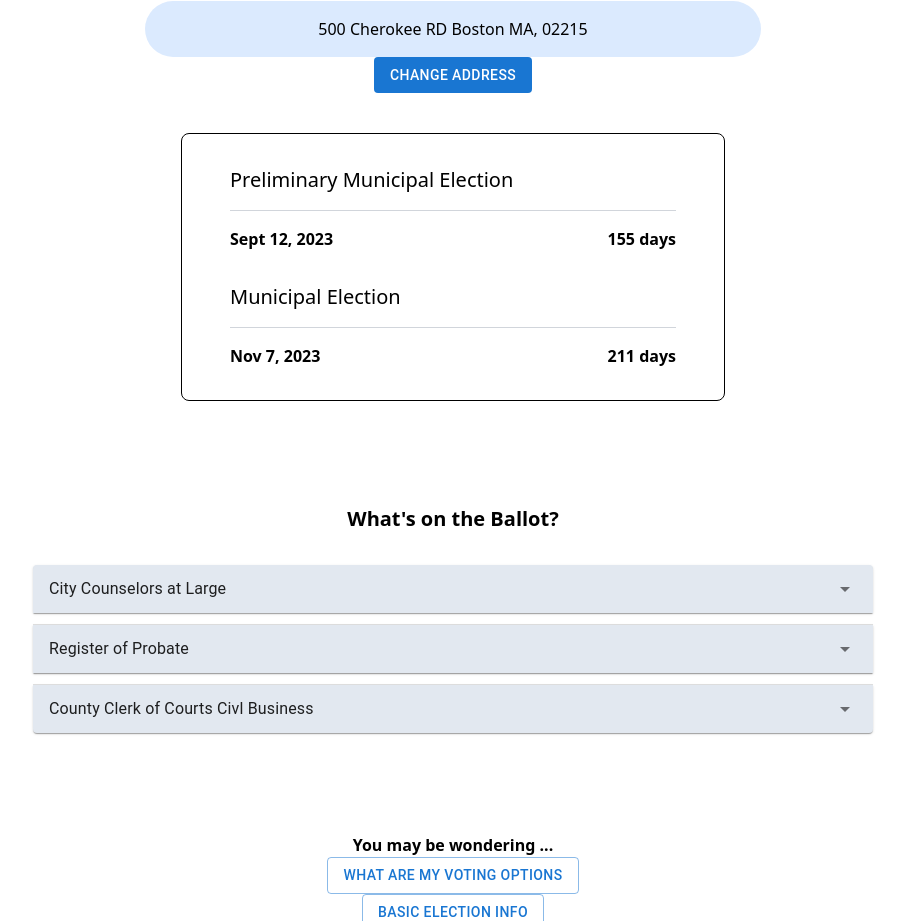
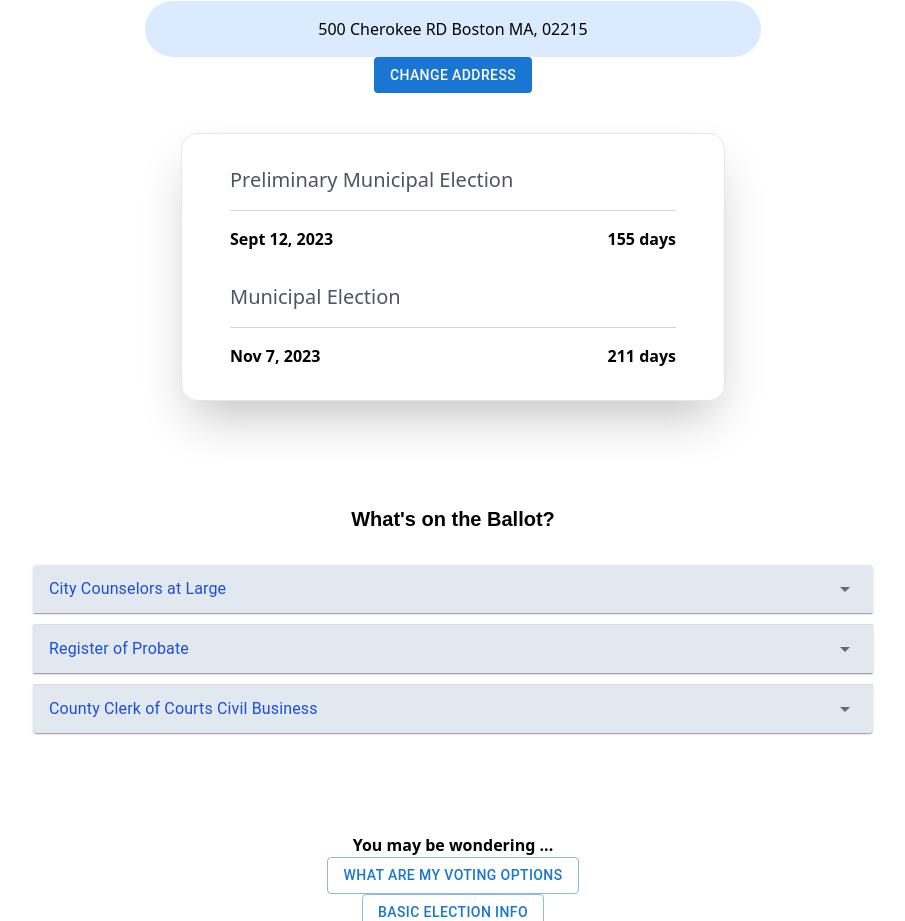
Before and after one commit to BU-Spark/pitne-voter-app, a Next.js app in the folder client/: page /ballotInfo in a window 1280 px wide. Shown: the part 316-1237 px from the top of the page, without its empty margins (187-1092 px from the left). Built offline with nearby package versions, Linux system fonts and the light colour scheme.

Commit message:
Fixed the styling for box

```diff
--- a/client/src/pages/ballotInfo/dropDown.tsx
+++ b/client/src/pages/ballotInfo/dropDown.tsx
@@ -18,7 +18,7 @@ export default function DropDown() {
                         aria-controls={`panel${index + 1}-content`}
                         id={`panel${index + 1}-header`}
                     >
-                        <Typography>{item.title}</Typography>
+                        <Typography sx={{ color: '#1d4ed8' }}>{item.title}</Typography>
                     </AccordionSummary>
 
                     <AccordionDetails>
--- a/client/src/pages/ballotInfo/dropDownData.tsx
+++ b/client/src/pages/ballotInfo/dropDownData.tsx
@@ -9,6 +9,7 @@ export const dropDownData = [
                 affliation: 'Non-Partisan',
                 picture: '/ShawnNelson.png',
                 link: 'https://www.boston.gov/departments/city-council/shawn-nelson',
+
             },
             person2: {
                 name: 'Clifton A Braithwaite',
@@ -52,7 +53,7 @@ export const dropDownData = [
 
     },
     {
-        title: "County Clerk of Courts Civl Business",
+        title: "County Clerk of Courts Civil Business",
         content: {
             person1: {
                 name: 'Shawn Nelson',
--- a/client/src/pages/ballotInfo/index.tsx
+++ b/client/src/pages/ballotInfo/index.tsx
@@ -32,30 +32,30 @@ export default function BallotInfo() {
             <div className='grid grid-cols-4'>
                 <div className='md:col-span-1 hidden md:block'>
                 </div>
-                <div className="space-y-8 mx-10 my-8 p-8 rounded-lg border border-black  col-span-4 lg:col-span-2">
+                <div className="space-y-8 mx-10 my-8 p-8 rounded-2xl shadow-2xl border border-gray-200  col-span-4 lg:col-span-2 bg-white">
                     <div className="space-y-4 w-full px-4">
                         <div className='flex justify-between items-center'>
-                            <h1 className='text-xl'>Preliminary Municipal Election</h1>
+                            <h1 className='text-xl text-gray-600'>Preliminary Municipal Election</h1>
                             {/* Replace with your Checkbox component with proper props */}
                             {/* <Checkbox checked={checked} onChange={handleChange} inputProps={{ 'aria-label': 'controlled' }} /> */}
                         </div>
                         <div className="border-b border-gray-300"></div> {/* Line between rows */}
                         <div className="flex justify-between items-center">
-                            <h1 className='font-bold'>Sept 12, 2023</h1>
-                            <h1 className='font-bold'>155 days</h1>
+                            <h1 className='font-semibold'>Sept 12, 2023</h1>
+                            <h1 className='font-semibold'>155 days</h1>
                         </div>
                     </div>
 
                     <div className="space-y-4 w-full px-4">
                         <div className='flex justify-between items-center'>
-                            <h1 className='text-xl'> Municipal Election</h1>
+                            <h1 className='text-xl text-gray-600'> Municipal Election</h1>
                             {/* Replace with your Checkbox component with proper props */}
                             {/* <Checkbox checked={checked} onChange={handleChange} inputProps={{ 'aria-label': 'controlled' }} /> */}
                         </div>
                         <div className="border-b border-gray-300"></div> {/* Line between rows */}
                         <div className="flex justify-between items-center">
-                            <h1 className='font-bold'>Nov 7, 2023</h1>
-                            <h1 className='font-bold'>211 days</h1>
+                            <h1 className='font-semibold'>Nov 7, 2023</h1>
+                            <h1 className='font-semibold'>211 days</h1>
                         </div>
                     </div>
                 </div>
@@ -67,7 +67,7 @@ export default function BallotInfo() {
 
 
             <div className='flex flex-col justify-center items-center p-8 my-6'>
-                <h1 className='font-semibold text-center mx-6 my-4 text-xl'><strong>What's on the Ballot?</strong></h1>
+                <h1 className='font-semibold text-center mx-6 my-4 text-xl' style={{ fontFamily: 'Arial, sans-serif' }}><strong>What's on the Ballot?</strong></h1>
                 <DropDown ></DropDown>
             </div>
 
```
